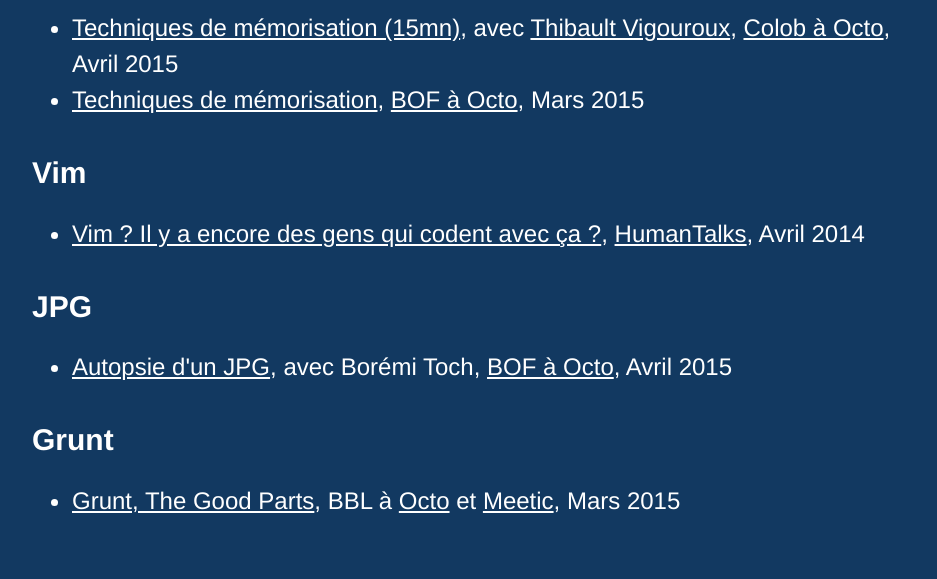
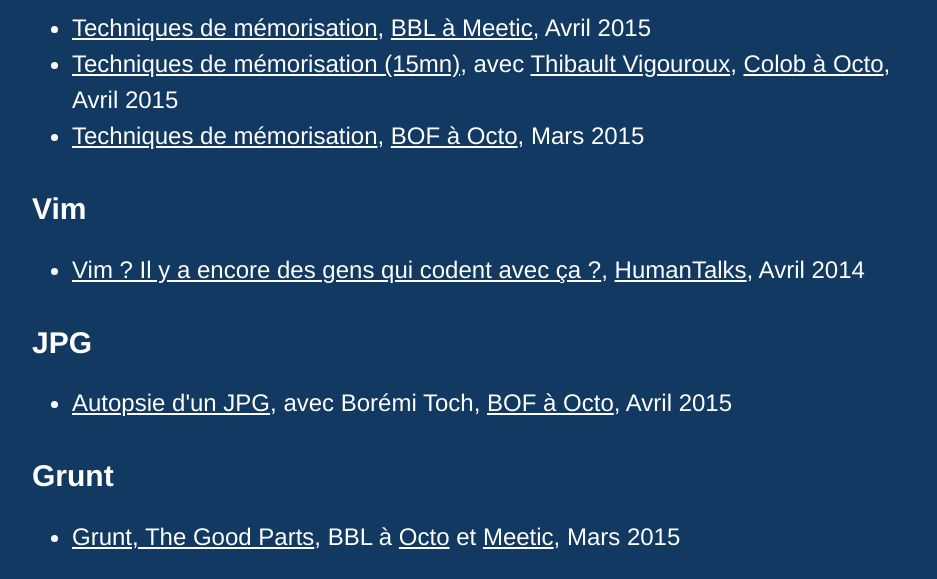
Before and after one commit to pixelastic/talks.pixelastic.com, a plain HTML site: page index.html in a window 1280 px wide. Shown: the part 617-1196 px from the top of the page, without its empty margins (160-1097 px from the left). Before the commit the page ends 1160 px from the top, so only its background shows below. Drawn offline with Linux system fonts and the light colour scheme.

Commit message:
feat(memory): Add link to Meetic memory BBL.

```diff
--- a/index.html
+++ b/index.html
@@ -47,6 +47,11 @@
   <h3>Techniques de mémorisation</h3>
   <ul>
     <li>
+      <a href="http://talks.pixelastic.com/memory-meetic-bbl/#/">Techniques de mémorisation</a>,
+      <a href="http://www.meetic.com/">BBL à Meetic</a>,
+      Avril 2015
+    </li>
+    <li>
       <a href="http://talks.pixelastic.com/memory-octo-colob/#/">Techniques de mémorisation (15mn)</a>,
       avec <a href="https://twitter.com/teabough">Thibault Vigouroux</a>,
       <a href="http://www.octo.com/">Colob à Octo</a>,
```
Also changed, not shown: 1 other file.
